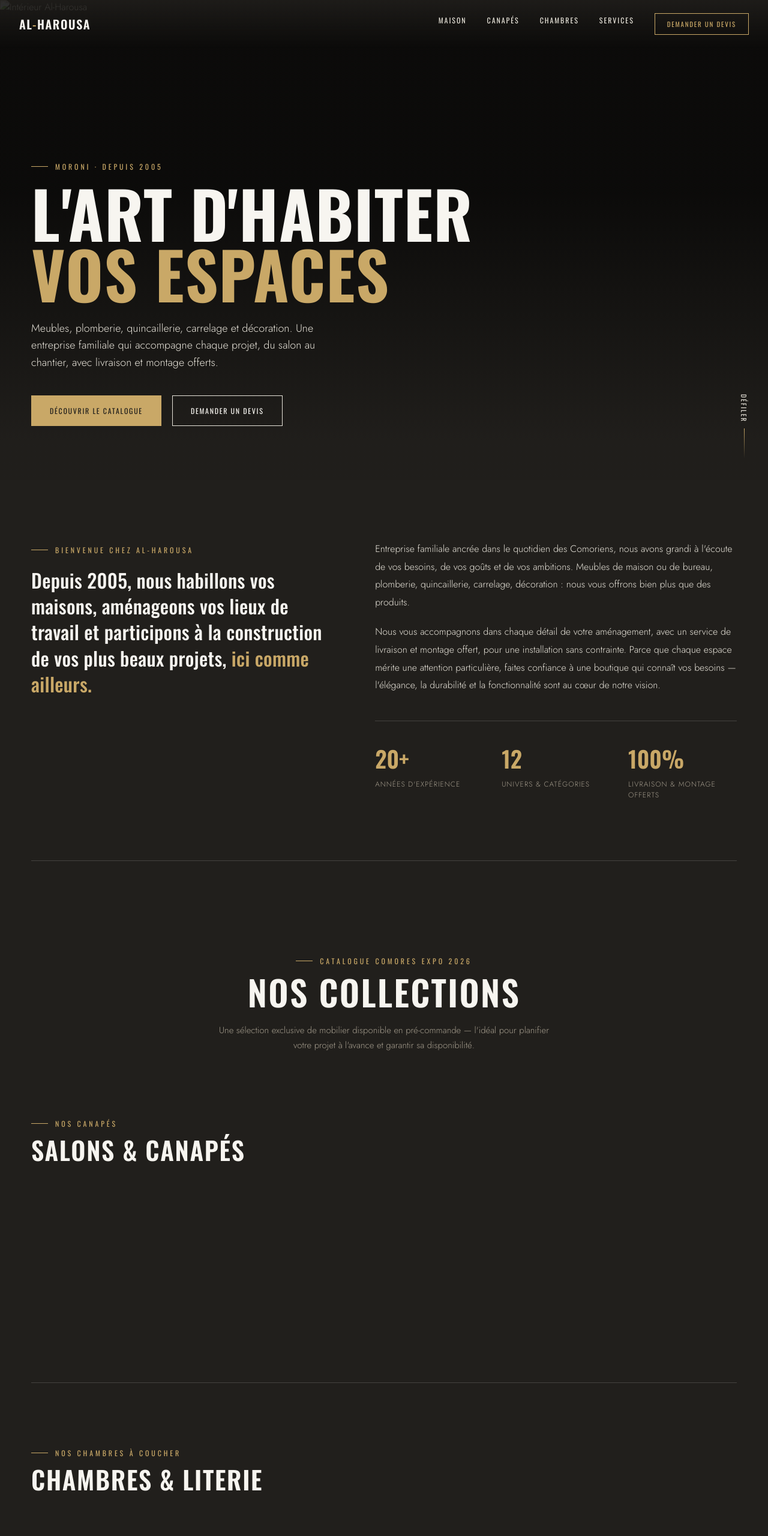
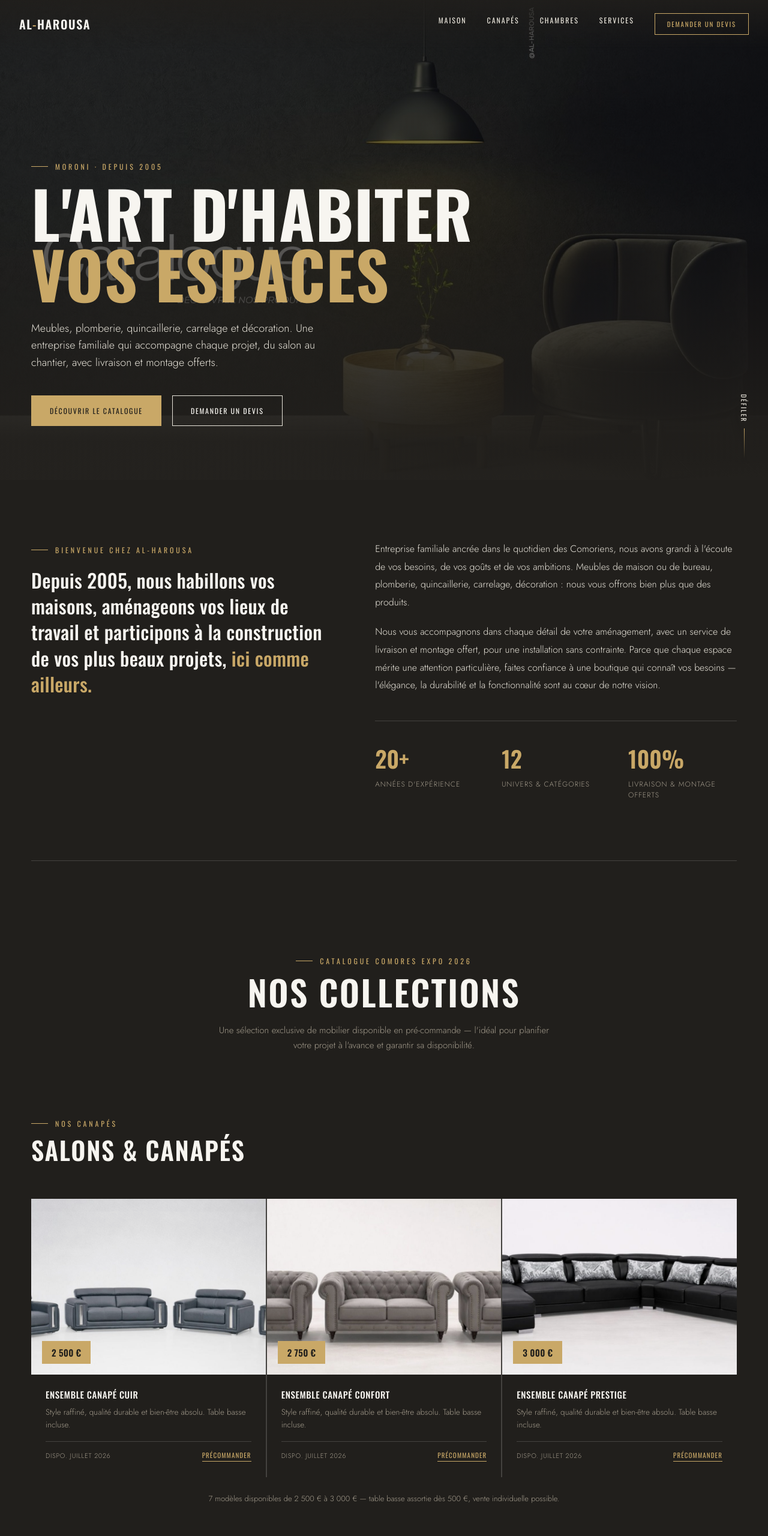
Before and after one commit to Nadriano95/al-harousa, a plain HTML site: page index.html in a window 1280 px wide. Shown: the top 2560 px of the page at 60% size. Drawn offline with nearby package versions, Linux system fonts and the light colour scheme; no server answers.

Commit message:
Add files via upload

```diff
--- a/index.html
+++ b/index.html
@@ -685,7 +685,7 @@
 
 <!-- ================= HERO ================= -->
 <section class="hero">
-  <img src="assets/hero.jpg" alt="Intérieur Al-Harousa">
+  <img src="hero.jpg" alt="Intérieur Al-Harousa">
   <div class="hero-content">
     <span class="eyebrow">Moroni · Depuis 2005</span>
     <h1 class="hero-title">L'art d'habiter<br><em>vos espaces</em></h1>
@@ -821,7 +821,7 @@
 <!-- ================= CONTACT ================= -->
 <section class="contact" id="contact">
   <div class="contact-media">
-    <img src="assets/contact.jpg" alt="Showroom Al-Harousa">
+    <img src="contact.jpg" alt="Showroom Al-Harousa">
   </div>
   <div class="contact-panel">
     <div class="wrap">
@@ -944,7 +944,7 @@
 
   async function loadProducts(){
     try{
-      const res = await fetch('data/products.json', {cache:'no-store'});
+      const res = await fetch('products.json', {cache:'no-store'});
       if(!res.ok) throw new Error('products.json introuvable');
       const data = await res.json();
 
--- a/products.json
+++ b/products.json
@@ -8,7 +8,7 @@
       "items": [
         {
           "id": "canape-1",
-          "image": "assets/canape-1.jpg",
+          "image": "canape-1.jpg",
           "price": "2 500 €",
           "title": "Ensemble canapé cuir",
           "description": "Style raffiné, qualité durable et bien-être absolu. Table basse incluse.",
@@ -17,7 +17,7 @@
         },
         {
           "id": "canape-2",
-          "image": "assets/canape-2.jpg",
+          "image": "canape-2.jpg",
           "price": "2 750 €",
           "title": "Ensemble canapé confort",
           "description": "Style raffiné, qualité durable et bien-être absolu. Table basse incluse.",
@@ -26,7 +26,7 @@
         },
         {
           "id": "canape-3",
-          "image": "assets/canape-3.jpg",
+          "image": "canape-3.jpg",
           "price": "3 000 €",
           "title": "Ensemble canapé prestige",
           "description": "Style raffiné, qualité durable et bien-être absolu. Table basse incluse.",
@@ -43,7 +43,7 @@
       "items": [
         {
           "id": "living-1",
-          "image": "assets/living-1.jpg",
+          "image": "living-1.jpg",
           "price": "1 700 €",
           "title": "Nos Livings",
           "description": "Meubles TV, rangements et compositions murales pour votre salon.",
@@ -52,7 +52,7 @@
         },
         {
           "id": "table-basse",
-          "image": "assets/table-basse.jpg",
+          "image": "table-basse.jpg",
           "price": "dès 500 €",
           "title": "Nos Tables Basses",
           "description": "Choisissez la table qui sublimera votre canapé — vente individuelle possible.",
@@ -69,7 +69,7 @@
       "items": [
         {
           "id": "chambre-1",
-          "image": "assets/chambre-1.jpg",
+          "image": "chambre-1.jpg",
           "price": "1 500 €",
           "title": "Chambre Essentielle",
           "description": "Lit capitonné, chevets et ambiance chaleureuse.",
@@ -78,7 +78,7 @@
         },
         {
           "id": "chambre-2",
-          "image": "assets/chambre-2.jpg",
+          "image": "chambre-2.jpg",
           "price": "2 800 €",
           "title": "Chambre Prestige",
           "description": "Lit, armoire, commode et miroir assortis.",
@@ -87,7 +87,7 @@
         },
         {
           "id": "chambre-3",
-          "image": "assets/chambre-3.jpg",
+          "image": "chambre-3.jpg",
           "price": "2 250 €",
           "title": "Chambre Signature",
           "description": "Design épuré et matières nobles pour un cocon serein.",
@@ -104,7 +104,7 @@
       "items": [
         {
           "id": "salle-a-manger",
-          "image": "assets/salle-a-manger.jpg",
+          "image": "salle-a-manger.jpg",
           "price": "2 200 €",
           "title": "Salle à Manger",
           "description": "Table, chaises et buffet assortis pour vos réceptions.",
@@ -113,7 +113,7 @@
         },
         {
           "id": "carrelage",
-          "image": "assets/carrelage.jpg",
+          "image": "carrelage.jpg",
           "price": "14 € / m²",
           "title": "Carrelage",
           "description": "Grès cérame, marbre, bois et mosaïque — large choix de finitions.",
@@ -122,7 +122,7 @@
         },
         {
           "id": "tapis",
-          "image": "assets/tapis.jpg",
+          "image": "tapis.jpg",
           "price": "50 €",
           "title": "Tapis",
           "description": "Motifs contemporains et classiques pour chaque intérieur.",
@@ -176,8 +176,8 @@
     ]
   },
   "site": {
-    "heroImage": "assets/hero.jpg",
-    "contactImage": "assets/contact.jpg",
+    "heroImage": "hero.jpg",
+    "contactImage": "contact.jpg",
     "contact": {
       "address": "Moroni, Ambassadeur — Comores",
       "phone": "+33 7 46 48 94 56",
```
Also changed, not shown: admin.html (+5 -5 lines).
